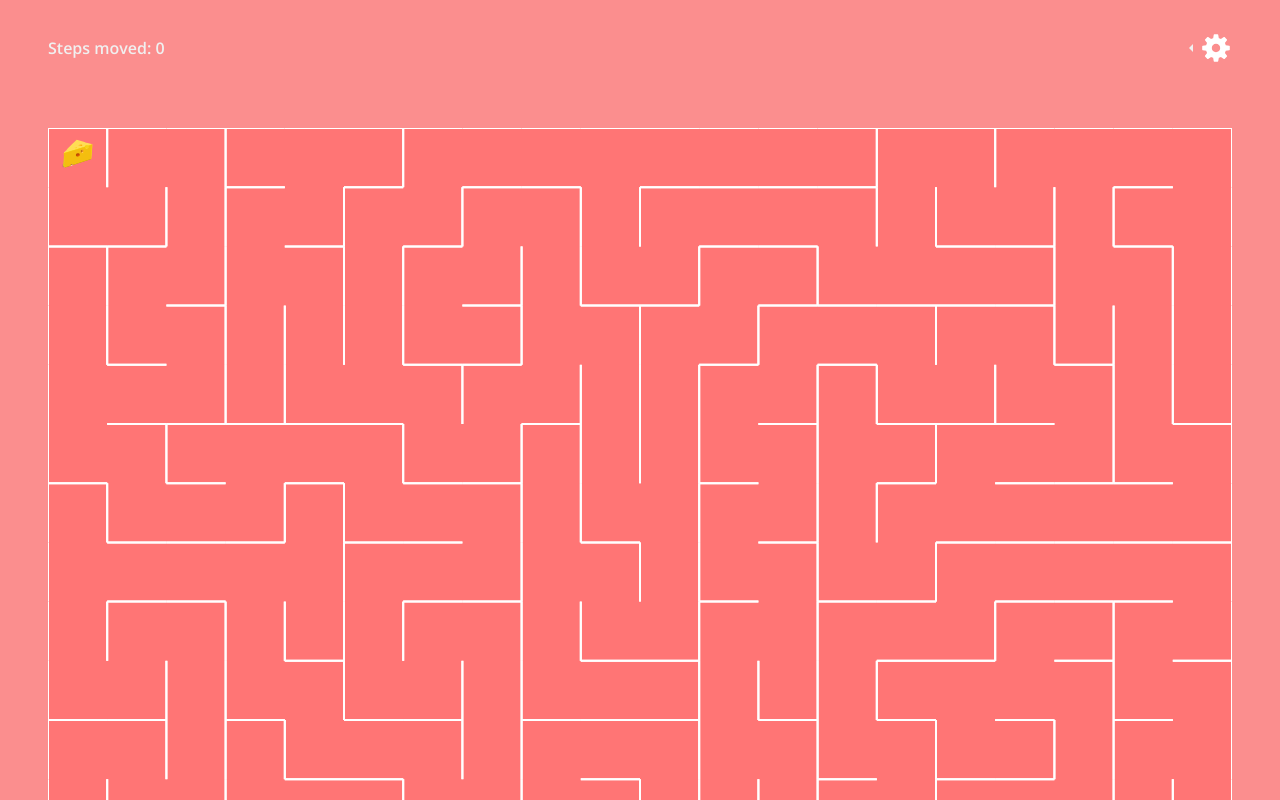
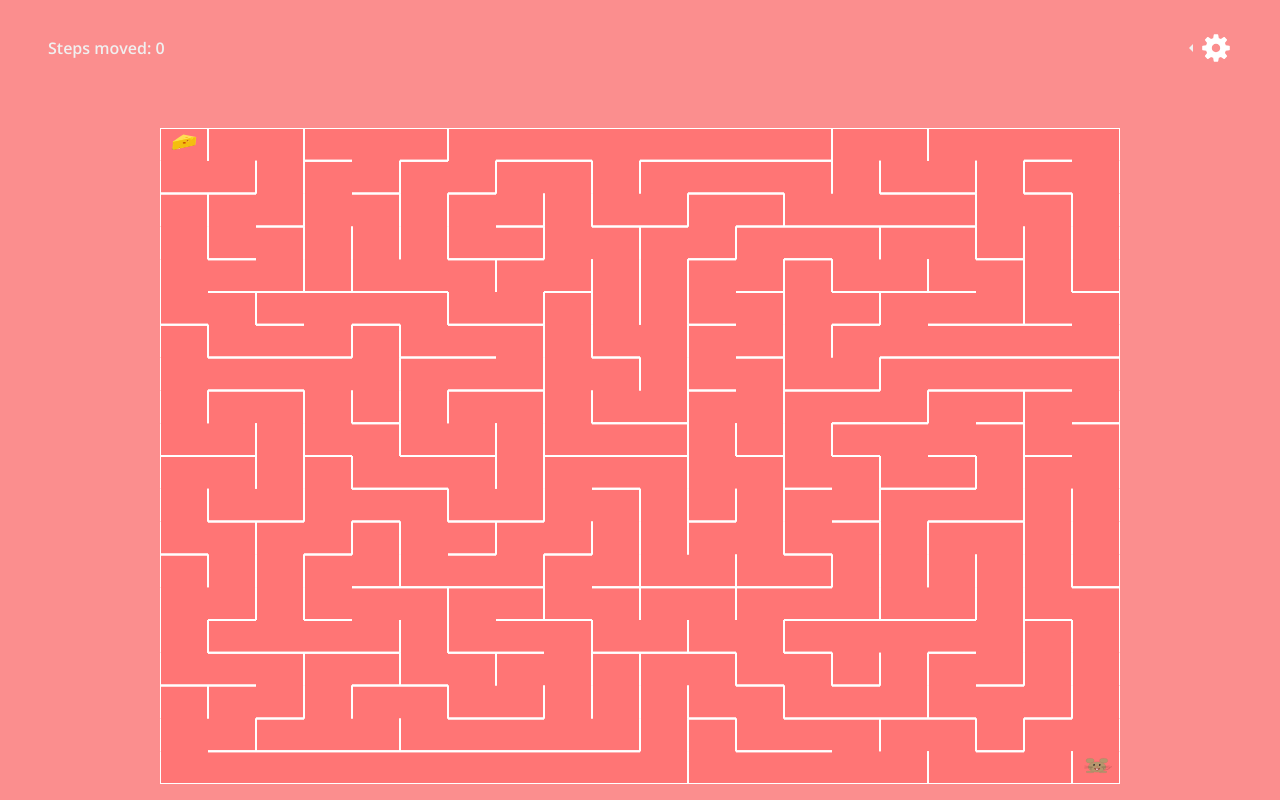
Before and after one commit to sapinder-pal/Cheesy-Maze-Depth-first-Search-Algorithm, a website with bundled scripts: page index.html in a window 1280 px wide. Shown: the top 800 px of the page. Built offline with nearby package versions, Linux system fonts and the light colour scheme.

Commit message:
set mouse size & make canvas responsive to window size

```diff
--- a/css/index.css
+++ b/css/index.css
@@ -32,7 +32,8 @@ body {
   background-color: var(--color-background);
 }
 
-.change-btn {
+.change-btn,
+.restart-btn {
   --bs-btn-bg: var(--color-secondary-background);
   --bs-btn-border-color: var(--bs-btn-bg);
   --bs-btn-hover-color: var(--bs-btn-bg);
@@ -40,6 +41,7 @@ body {
 }
 .canvas {
   background: var(--color-secondary-background);
+  aspect-ratio: auto;
 }
 
 .game-complete,
@@ -51,3 +53,23 @@ body {
 .show {
   display: initial !important;
 }
+
+@media screen and (width <= 500px) {
+  .game-container {
+    aspect-ratio: 3/4;
+    width: 100%;
+    height: unset !important;
+  }
+}
+
+@media screen and (width > 500px) and (width <= 1000px) {
+  .game-container {
+    aspect-ratio: 4/3;
+  }
+}
+@media screen and (width > 1000px) {
+  .game-container {
+    max-width: 75vw;
+    aspect-ratio: 16/9;
+  }
+}
--- a/index.html
+++ b/index.html
@@ -1,5 +1,5 @@
 <!DOCTYPE html>
-<html lang="en">
+<html lang="en" class="h-100">
   <head>
     <meta charset="UTF-8" />
     <meta name="viewport" content="width=device-width, initial-scale=1.0" />
@@ -17,7 +17,7 @@
     <link rel="stylesheet" type="text/css" href="css/index.css" />
   </head>
   <body
-    class="px-1 py-3 px-sm-5 min-vh-100 d-flex flex-column justify-content-start flex-nowrap row-gap-5">
+    class="h-100 px-1 py-3 px-sm-5 d-flex flex-column justify-content-start flex-nowrap row-gap-lg-5 row-gap-sm-3">
     <header
       class="header position-relative px-5 px-sm-0 py-3 d-flex flex-row justify-content-between align-items-center">
       <p class="m-0">Steps moved: <span class="steps-count">0</span></p>
@@ -51,21 +51,23 @@
         </form>
       </div>
     </header>
-    <main>
+    <main class="main h-100 d-flex justify-content-center align-items-center">
       <div
         id="game-container"
-        class="position-relative min-vw-75 game-container">
-        <canvas id="canvas" class="w-100 canvas"></canvas>
+        class="position-relative h-100 w-100 game-container">
+        <canvas id="canvas" class="canvas"></canvas>
 
         <div
-          class="d-none position-absolute top-0 start-0 w-100 h-100 text-center py-50 px-1 preparing-grid">
-          <div class="text-wrapper translate-middle-y">
-            <h2 class="fs-2">Building Road to Cheese...</h2>
+          class="d-none position-absolute top-0 start-0 w-100 h-100 px-1 preparing-grid">
+          <div
+            class="text-wrapper h-100 d-flex justify-content-center align-items-center">
+            <h2 class="fs-2 text-center">Building Road to Cheese...</h2>
           </div>
         </div>
         <div
-          class="d-none position-absolute top-0 start-0 w-100 h-100 text-center py-50 px-1 game-complete">
-          <div class="text-wrapper translate-middle-y">
+          class="d-none position-absolute top-0 start-0 w-100 h-100 px-1 game-complete">
+          <div
+            class="text-wrapper h-100 d-flex flex-column justify-content-center align-items-center">
             <h2 class="fs-2">Aha... Got the Cheese!</h2>
             <h4 class="fs-3 mt-3">
               You've moved <span class="steps-count"></span> steps to get the
@@ -73,7 +75,7 @@
             </h4>
             <button
               id="restart"
-              class="btn btn-lg btn-primary mt-3 fs-4 px-lg-5 restart">
+              class="btn btn-lg mt-3 fs-4 px-lg-5 restart-btn">
               Play Again!
             </button>
           </div>
--- a/js/mazeContainer.js
+++ b/js/mazeContainer.js
@@ -9,7 +9,8 @@ export default class Maze {
 
   constructor(ctx) {
     this.ctx = ctx;
-    this.width = this.height = gameContainer.offsetWidth;
+    this.width = gameContainer.offsetWidth;
+    this.height = gameContainer.offsetHeight;
     this.rows = currentGame.gridOrder;
     this.columns = this.rows;
     this.cellWidth = this.width / this.columns;
--- a/js/player.js
+++ b/js/player.js
@@ -6,8 +6,9 @@ export default class Player {
   constructor(maze) {
     this.maze = maze;
     this.ctx = maze.ctx;
-    this.width = maze.cellWidth;
-    this.height = maze.cellHeight;
+    this.cellWidth = maze.cellWidth;
+    this.cellHeight = maze.cellHeight;
+
     this.HeaderSpan = document.querySelector('.header .steps-count');
 
     this.stepCount = 0;
@@ -32,28 +33,36 @@ export default class Player {
 
   drawPlayer(isInitialDraw) {
     //update Coordinates of player
-    this.xCord = this.colNum * this.width;
-    this.yCord = this.rowNum * this.height;
+    this.xCord = this.colNum * this.cellWidth;
+    this.yCord = this.rowNum * this.cellHeight;
 
     let mouse = new Image();
+    this.#setMouseSize(mouse);
 
-    mouse.height = this.height * 1.5; // scale mouse inside 'player' cell
-    mouse.yPos = this.yCord - mouse.height / 6; // adjust vertical pos according to mouse's height
-
-    // 'player' refers to 'this'(player) inside function definition below
-    let player = this;
+    mouse.xPos = this.xCord + this.cellWidth / 2 - mouse.width / 2;
+    mouse.yPos = this.yCord + this.cellHeight / 2 - mouse.height / 2;
 
     mouse.onload = () =>
-      player.ctx.drawImage(
+      this.ctx.drawImage(
         mouse,
-        player.xCord,
+        mouse.xPos,
         mouse.yPos,
-        player.width,
+        mouse.width,
         mouse.height
       );
     mouse.src = './assets/mouse.svg';
 
     if (!isInitialDraw) this.stepCount += 1;
+  }
+
+  #setMouseSize(mouse) {
+    if (this.cellWidth >= this.cellHeight) {
+      mouse.height = this.cellHeight;
+      mouse.width = this.cellWidth * (this.cellHeight / this.cellWidth);
+    } else {
+      mouse.width = this.cellWidth;
+      mouse.height = this.cellHeight * (this.cellWidth / this.cellHeight);
+    }
   }
 
   move(data, gestureTarget) {
```
